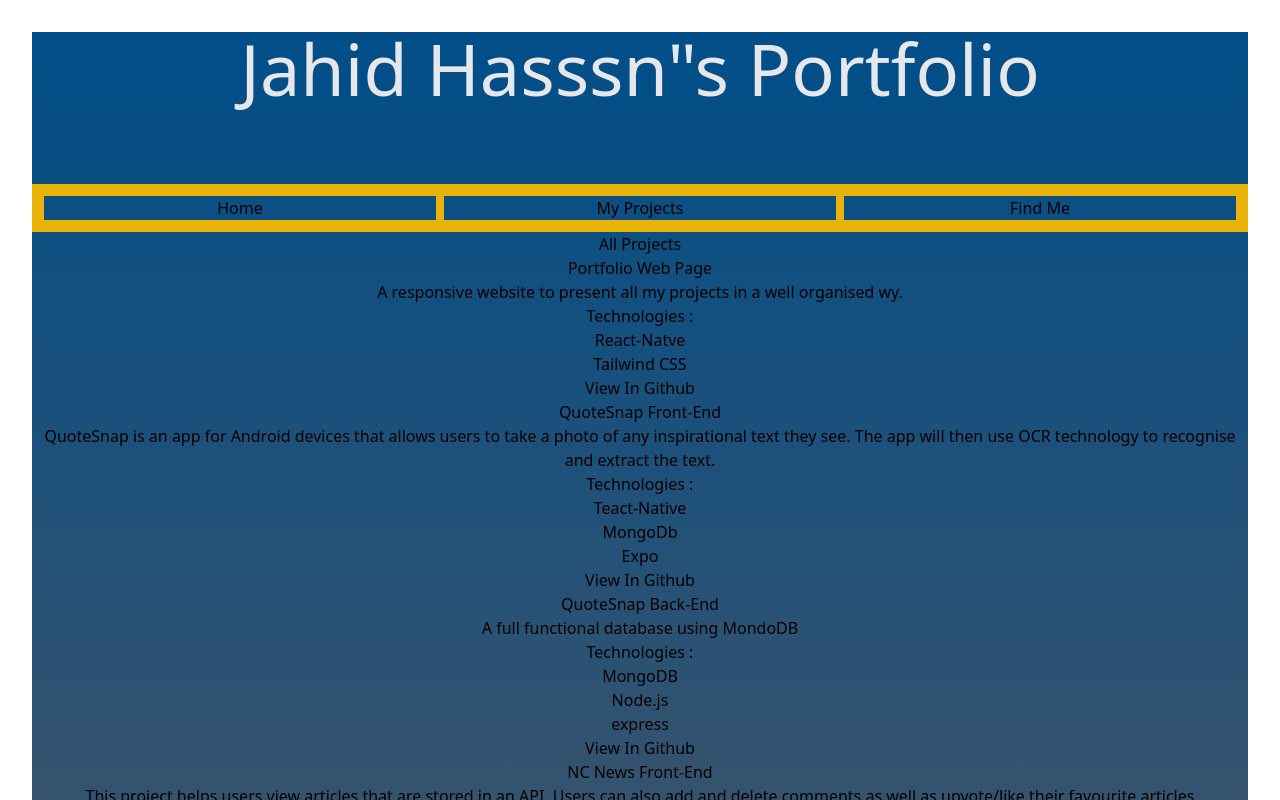
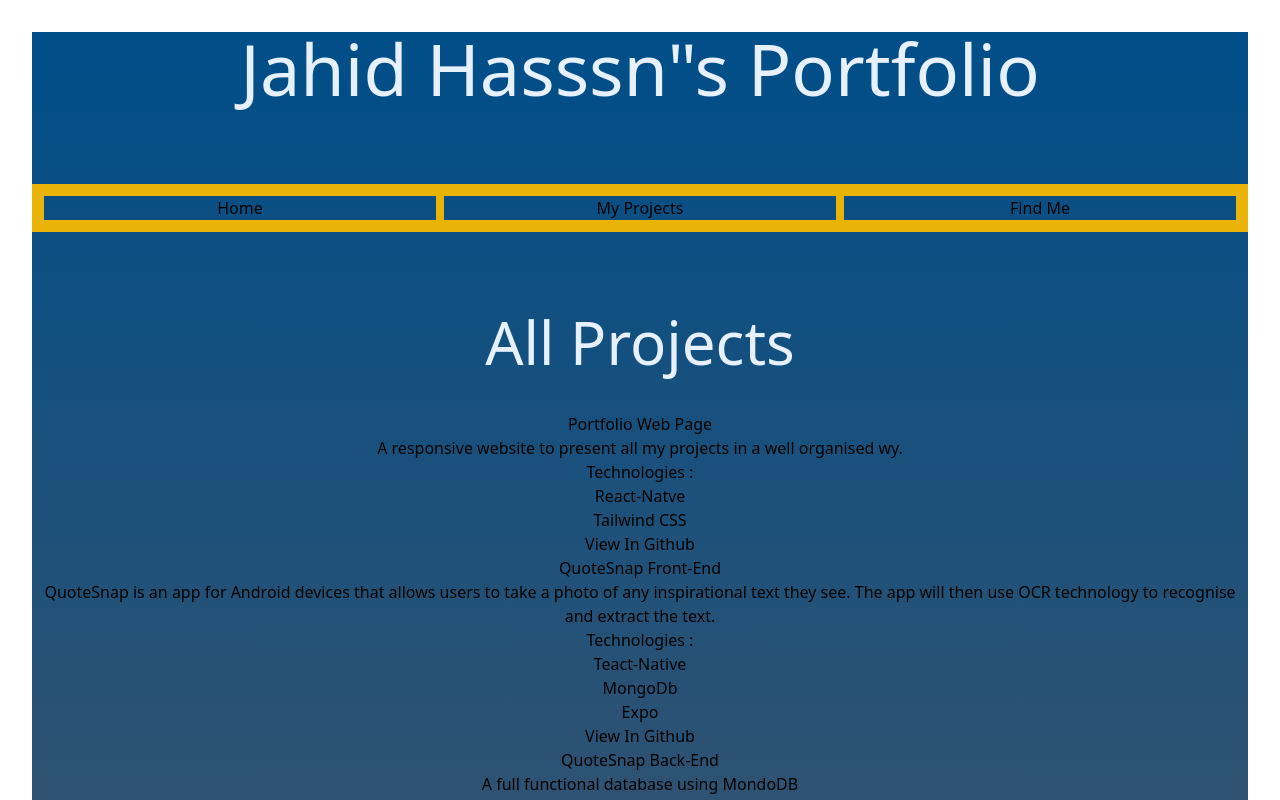
Before and after one commit to MJahidH/my-portfolio, a React (Vite) app in the folder my-portfolio/: page /projects in a window 1280 px wide. Shown: the top 800 px of the page. Built offline with nearby package versions, Linux system fonts and the light colour scheme.

Commit message:
page subheading adjusted with color and alignment

```diff
--- a/my-portfolio/src/App.jsx
+++ b/my-portfolio/src/App.jsx
@@ -14,7 +14,7 @@ function App() {
         min-w-screen
 bg-gradient-to-b from-primary to-gray-600"
       >
-        <h1 className="text-gray-200
+        <h1 className="text-secondary
         text-7xl
         text-top">Jahid Hasssn"s Portfolio </h1>
         <NavBar />
--- a/my-portfolio/src/components/ProjectsList.jsx
+++ b/my-portfolio/src/components/ProjectsList.jsx
@@ -6,14 +6,17 @@ const ProjectsList = () => {
   const [projects, setProjects] = useState(data);
 
   return (
-    <>
-      <h1>All Projects</h1>
+<div className="pt-20">
+<h1 className="pageMainSubheading" >All Projects</h1>
       {projects.map((project) => {
         return (
           <ProjectCard project={project} />
         )
       })}
-    </>
+
+</div>
+
+
   );
 };
 
--- a/my-portfolio/src/index.css
+++ b/my-portfolio/src/index.css
@@ -9,3 +9,10 @@
    border-4
    ;
 }
+
+.pageMainSubheading {
+    @apply
+text-secondary
+text-6xl
+pb-10
+}
```
Also changed, not shown: 1 other file (tests, documents, lock files or other folders).
